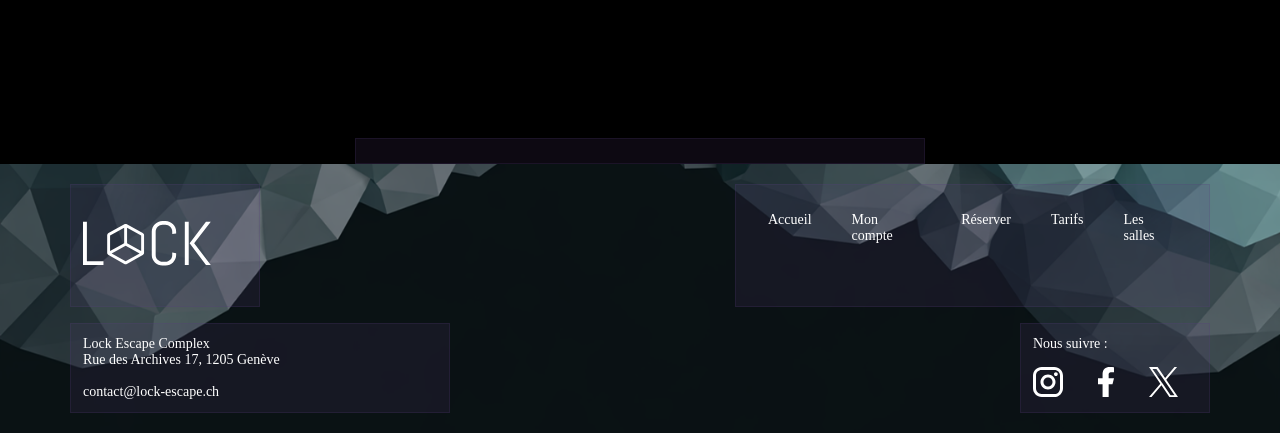
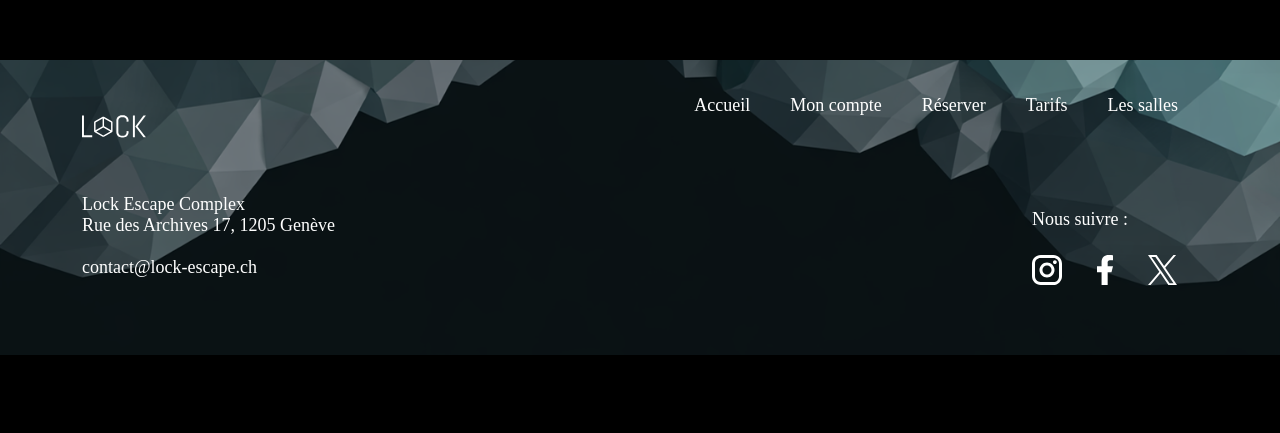
Before and after one commit to CharlineRime/Lock_escape_game, a website built with Parcel: page src/index.html in a window 1280 px wide. Shown: the part 1204-1637 px from the top of the page. After the commit the page ends 1559 px from the top, so only its background shows below. Built offline with nearby package versions, Linux system fonts and the light colour scheme; a web font is replaced by a local one; what @splinetool/runtime would draw is missing.

Commit message:
footer adjustments

```diff
--- a/src/index.html
+++ b/src/index.html
@@ -81,13 +81,6 @@
         <p>Ce jeu n'est pas disponible sur téléphone.</p>
       </div>
     </div>
-    <div class="container">
-      <div class="row">
-        <div class="col-6 offset-3">
-          <!-- <div class="glass-rectangle"></div> -->
-        </div>
-      </div>
-    </div>
 
     <footer class="footer-banner">
       <div class="container">
@@ -111,7 +104,7 @@
               />
             </svg>
           </div>
-          <div class="col-5 offset-5">
+          <div class="col-6 offset-4">
             <ul class="footer-nav">
               <li><a href="index.html">Accueil</a></li>
               <li><a href="mon-compte.html">Mon compte</a></li>
@@ -129,7 +122,7 @@
             <a href="#" class="footer-contact">contact@lock-escape.ch </a>
           </div>
           <div class="col-2 offset-6">
-            <p>Nous suivre :</p>
+            <p class="footer-socials-text">Nous suivre :</p>
             <div class="footer-socials">
               <svg
                 xmlns="http://www.w3.org/2000/svg"
--- a/src/scss/_base.scss
+++ b/src/scss/_base.scss
@@ -3,13 +3,13 @@
   margin-top: 16px;
 }
 
-.row > .col,
-.row > [class^="col-"] {
-  padding-top: 12px;
-  padding-bottom: 12px;
-  background-color: rgba(86, 61, 124, 0.15);
-  border: 1px solid rgba(86, 61, 124, 0.2);
-}
+// .row > .col,
+// .row > [class^="col-"] {
+//   padding-top: 12px;
+//   padding-bottom: 12px;
+//   background-color: rgba(86, 61, 124, 0.15);
+//   border: 1px solid rgba(86, 61, 124, 0.2);
+// }
 
 * {
   box-sizing: border-box;
@@ -133,7 +133,7 @@ label {
 }
 
 #canvas3d {
-  width: 100%;
+  width: 150%;
   height: 90vh;
   display: block;
   background-color: var(--black);
@@ -164,20 +164,3 @@ label {
     display: flex;
   }
 }
-
-// .glass-rectangle {
-//   width: 600px;
-//   height: 70px;
-//   margin-top: -230px;
-//   background: rgba(255, 255, 255, 0.15);
-//   backdrop-filter: blur(15px);
-//   -webkit-backdrop-filter: blur(15px);
-//   margin-left: 30px;
-//   border-radius: 20px;
-//   border: 1px solid rgba(255, 255, 255, 0.3);
-
-//   box-shadow: 0 8px 32px rgba(0, 0, 0, 0.2);
-//   display: flex;
-//   flex-direction: column;
-//   justify-content: center;
-// }
--- a/src/scss/main.scss
+++ b/src/scss/main.scss
@@ -1,7 +1,6 @@
 @import "font";
 @import "base";
 @import "layout";
-@import "modules/example";
 @import "modules/header";
 @import "modules/footer";
 @import "modules/reservation";
--- a/src/scss/modules/_footer.scss
+++ b/src/scss/modules/_footer.scss
@@ -4,11 +4,11 @@
   background-size: cover;
   background-position: center;
   background-repeat: no-repeat;
-  font-size: 14px;
+  font-size: 18px;
   text-align: left;
 
   p {
-    font-size: 14px;
+    font-size: 18px;
   }
 
   li {
@@ -29,11 +29,12 @@
 }
 
 .footer-logo {
-  max-width: 10vw;
+  max-width: 5vw;
 }
 
 .footer-socials {
-  margin-top: 15px;
+  margin-top: 25px;
+  padding-bottom: 50px;
   display: flex;
   gap: 35px;
 
@@ -46,6 +47,10 @@
     }
   }
 }
+.footer-socials-text {
+  margin-top: 15px;
+}
+
 .footer-contact {
   padding: 0 !important;
 
--- a/src/scss/modules/_profil.scss
+++ b/src/scss/modules/_profil.scss
@@ -9,6 +9,7 @@
   display: flex;
   gap: 30px;
 }
+
 .profil-text {
   display: flex;
   flex-direction: column;
@@ -22,6 +23,7 @@
   margin-top: 30px;
   margin-left: 30px;
 }
+
 .rabais-align {
   display: flex;
   flex-direction: column;
--- a/src/scss/modules/_salles.scss
+++ b/src/scss/modules/_salles.scss
@@ -36,6 +36,7 @@
   padding: 20px;
   width: fit-content;
 }
+
 .schema-img {
   margin-top: 60px;
 }
--- a/src/scss/modules/_tarifs.scss
+++ b/src/scss/modules/_tarifs.scss
@@ -7,6 +7,7 @@
 .tarifs-page-text {
   margin-bottom: 50px;
 }
+
 .tarifs-btn-center {
   display: flex;
   justify-content: center;
```
Also changed, not shown: src/mon-compte.html (+2 -2 lines), src/reservation.html (+2 -2 lines), src/salle-forest.html (+2 -2 lines), src/salle-pirate.html (+2 -2 lines), src/salle-witch.html (+2 -2 lines), src/tarifs.html (+2 -2 lines).
